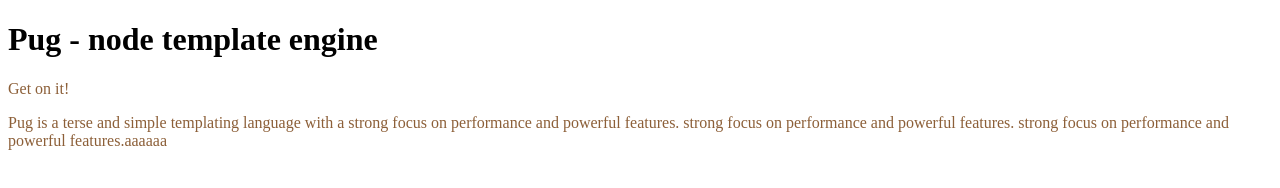
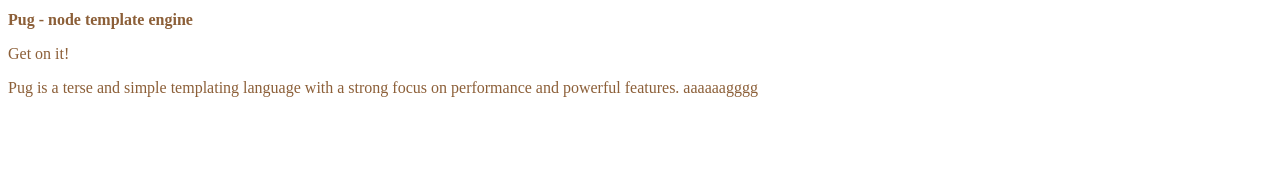
Before and after one commit to featherplain/featherplain.github.io, a website: page src/pug/index.pug in a window 1280 px wide. Drawn offline with nearby package versions, Linux system fonts and the light colour scheme; files that its build step writes are made by us from their sources.

Commit message:
remove /docs folder && render index.html on root dir

```diff
--- a/package.json
+++ b/package.json
@@ -1,12 +1,12 @@
 {
   "name": "featherplain.github.io",
   "version": "0.0.1",
-  "main": "docs/index.html",
+  "main": "index.html",
   "scripts": {
     "start": "node ./.bin/bs.js",
     "watch": "npm run pug & npm run node-sass",
-    "pug": "pug ./src/pug/index.pug --out ./docs/ -P -w",
-    "node-sass": "node-sass ./src/scss/index.scss --output ./docs/ --output-style compressed -w -r; npx postcss *.css --use autoprefixer -d docs/"
+    "pug": "pug ./src/pug/index.pug --out ./ -P -w",
+    "node-sass": "node-sass ./src/scss/index.scss --output ./assets/css/ --output-style compressed -w -r; npx postcss ./assets/css/*.css --use autoprefixer -d ./assets/css/"
   },
   "repository": "git@github.com:featherplain/featherplain.github.io.git",
   "author": "featherplain <megumi@featherplain.com>",
--- a/src/pug/index.pug
+++ b/src/pug/index.pug
@@ -4,7 +4,7 @@
     title= pageTitle
     script(type='text/javascript').
       if (foo) bar(1 + 5)
-    link(rel='stylesheet', href='index.css')
+    link(rel='stylesheet', href='assets/css/index.css')
   body
     h1 Pug - node template engine
     #container.col
@@ -13,7 +13,5 @@
       else
         p Get on it!
       p.
-        Pug is a terse and simple templating language with a
-        strong focus on performance and powerful features.
-        strong focus on performance and powerful features.
-        strong focus on performance and powerful features.aaaaaa
+        Pug is a terse and simple templating language with a strong focus on performance and powerful features.
+        aaaaaagggg
--- a/src/scss/index.scss
+++ b/src/scss/index.scss
@@ -6,7 +6,7 @@
   color: $brown;
 }
 
-h2 {
+h1 {
   font-size: 16px;
   font-weight: 700;
   color: $brown;
@@ -14,4 +14,5 @@
 
 .div {
   display: flex;
+  flex-direction: column;
 }
```
Also changed, not shown: .bin/bs.js, assets/css/index.css (added), docs/index.css (deleted), index.html.
